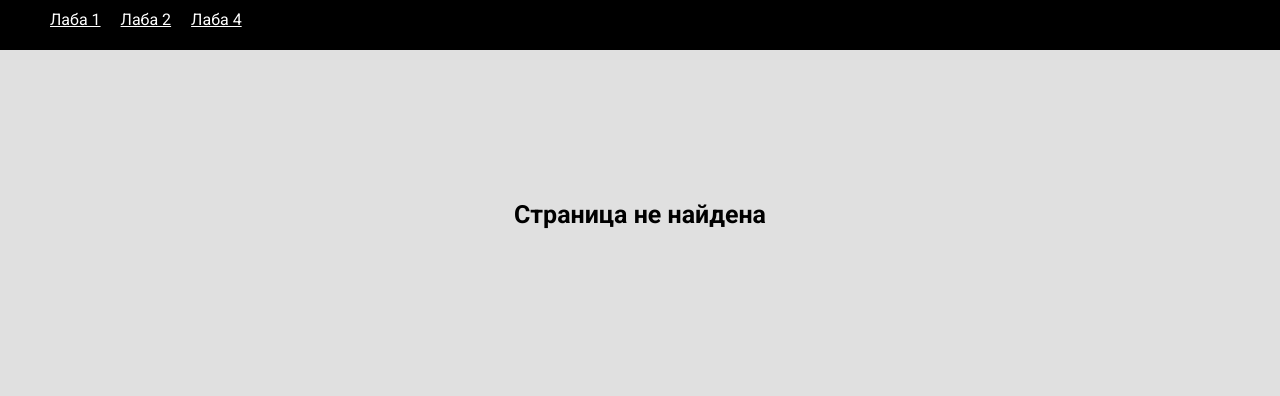
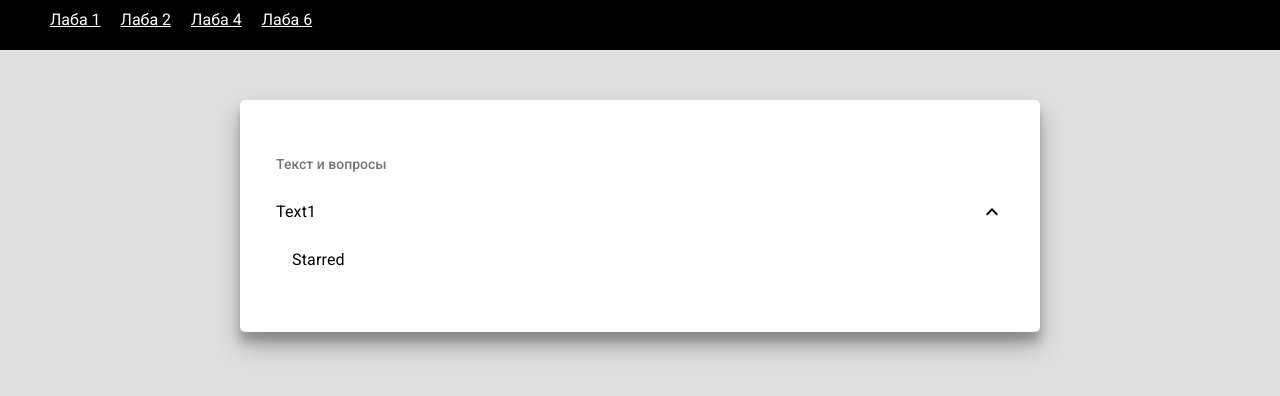
Before and after one commit to Pinkdesu/school-work, a React app: page /lab6 in a window 1280 px wide. Shown: the top 396 px of the page. Built offline with nearby package versions, Linux system fonts and the light colour scheme.

Commit message:
add main lab6

```diff
--- a/package.json
+++ b/package.json
@@ -26,6 +26,8 @@
     "webpack-dev-server": "^3.10.3"
   },
   "dependencies": {
+    "@material-ui/core": "^4.9.13",
+    "@material-ui/icons": "^4.9.1",
     "axios": "^0.19.2",
     "react": "^16.13.0",
     "react-dom": "^16.13.0",
--- a/src/App.jsx
+++ b/src/App.jsx
@@ -1,10 +1,11 @@
 import React, { useReducer } from "react";
 import Header from "./components/header/header.jsx";
-import { Switch, Route, Redirect, useLocation } from "react-router-dom";
+import { Switch, Route } from "react-router-dom";
 import { ContextApp, initialState, indexReducer } from "./reducers/reducer.jsx";
 import MainLab2 from "./components/main-lab2/main-lab2.jsx";
 import MainLab1 from "./components/main-lab1/main-lab1.jsx";
 import MainLab4 from "./components/main-lab4/main-lab4.jsx";
+import MainLab6 from "./components/main-lab6/main-lab6";
 import styled from "styled-components";
 
 const Main = styled.div`
@@ -46,6 +47,9 @@ const App = () => {
             <MainLab4 />
           </Route>
 
+          <Route path="/lab6">
+            <MainLab6 />
+          </Route>
           <Route path="*">
             <DefaultText>Страница не найдена</DefaultText>
           </Route>
--- a/src/components/header/header.jsx
+++ b/src/components/header/header.jsx
@@ -24,9 +24,12 @@ const LinkWrapper = styled(NavLink)`
 const Header = () => {
   return (
     <HeaderWrapper>
-      <LinkWrapper to="/lab1">Лаба 1</LinkWrapper>
+      <LinkWrapper exact to="/lab1">
+        Лаба 1
+      </LinkWrapper>
       <LinkWrapper to="/lab2">Лаба 2</LinkWrapper>
       <LinkWrapper to="/lab4">Лаба 4</LinkWrapper>
+      <LinkWrapper to="/lab6">Лаба 6</LinkWrapper>
     </HeaderWrapper>
   );
 };
--- /dev/null
+++ b/src/components/list-element/list-element.jsx
@@ -0,0 +1,42 @@
+import React, { useState } from "react";
+import { makeStyles } from "@material-ui/core/styles";
+import List from "@material-ui/core/List";
+import ListItem from "@material-ui/core/ListItem";
+import ListItemText from "@material-ui/core/ListItemText";
+import Collapse from "@material-ui/core/Collapse";
+import ExpandLess from "@material-ui/icons/ExpandLess";
+import ExpandMore from "@material-ui/icons/ExpandMore";
+
+const useStyles = makeStyles((theme) => ({
+  nested: {
+    paddingLeft: theme.spacing(4),
+  },
+}));
+
+const ListElement = () => {
+  const classes = useStyles();
+
+  const [isDeployed, setDeployed] = useState(true);
+
+  const handleClick = () => {
+    setDeployed(!isDeployed);
+  };
+
+  return (
+    <>
+      <ListItem button onClick={handleClick}>
+        <ListItemText primary="Text1" />
+        {isDeployed ? <ExpandLess /> : <ExpandMore />}
+      </ListItem>
+      <Collapse in={isDeployed} timeout="auto" unmountOnExit>
+        <List component="div" disablePadding>
+          <ListItem button className={classes.nested}>
+            <ListItemText primary="Starred" />
+          </ListItem>
+        </List>
+      </Collapse>
+    </>
+  );
+};
+
+export default ListElement;
--- a/src/components/main-lab6/main-lab6.jsx
+++ b/src/components/main-lab6/main-lab6.jsx
@@ -1,6 +1,40 @@
 import React from "react";
-import styled from "styled-components";
+import { makeStyles } from "@material-ui/core/styles";
+import ListSubheader from "@material-ui/core/ListSubheader";
+import List from "@material-ui/core/List";
+import ListElement from "../list-element/list-element";
 
-const MainLab6 = () => {};
+const useStyles = makeStyles((theme) => ({
+  mainWrapper: {
+    display: "flex",
+    flexFlow: "column nowrap",
+    width: "50%",
+    minWidth: 800,
+    padding: "40px 20px",
+    marginTop: 100,
+    borderRadius: 5,
+    backgroundColor: "#fff",
+    boxShadow:
+      "0 14px 28px rgba(0, 0, 0, 0.25), 0 10px 10px rgba(0, 0, 0, 0.22)",
+  },
+}));
+
+const MainLab6 = () => {
+  const classes = useStyles();
+  return (
+    <div className={classes.mainWrapper}>
+      <List
+        component="div"
+        aria-labelledby="text list"
+        subheader={
+          <ListSubheader component="div">Текст и вопросы</ListSubheader>
+        }
+        className={classes.root}
+      >
+        <ListElement />
+      </List>
+    </div>
+  );
+};
 
 export default MainLab6;
```
Also changed, not shown: public/index.html (+5 -12 lines), 1 other file (tests, documents, lock files or other folders).
